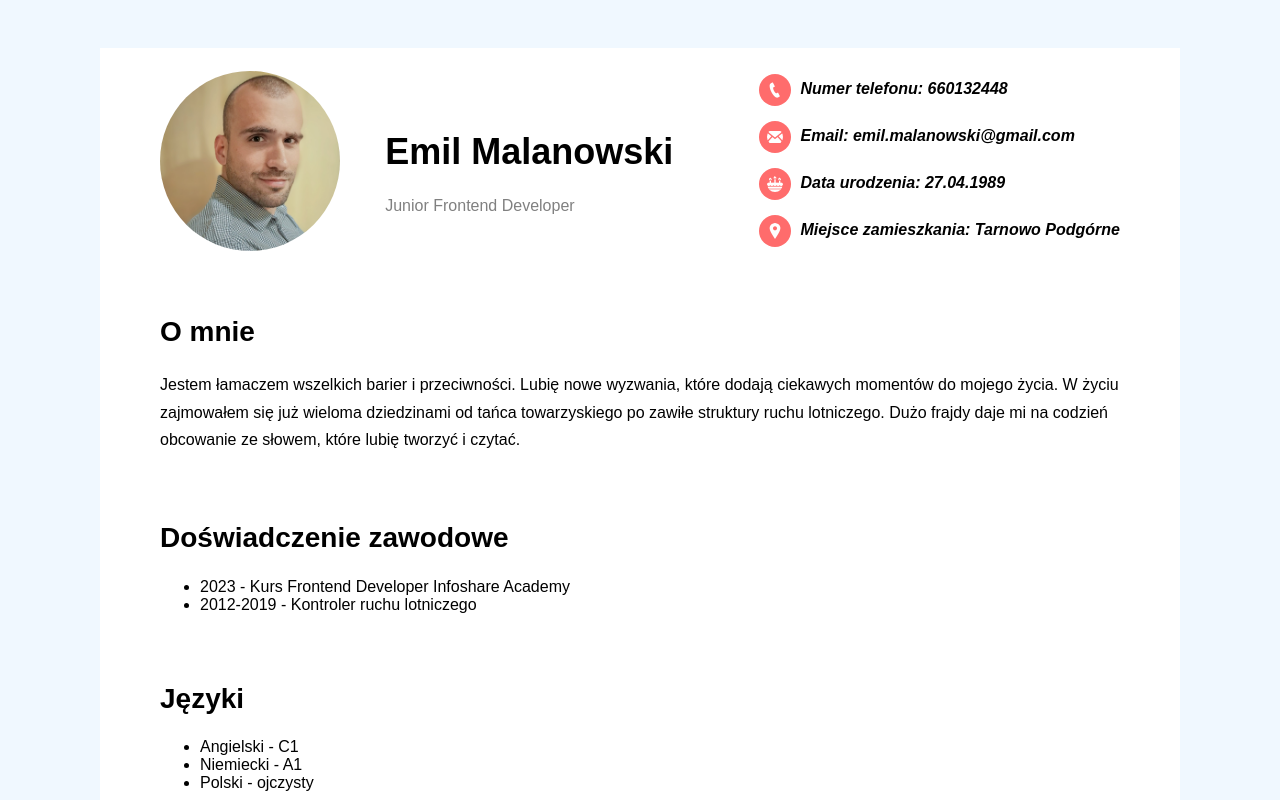
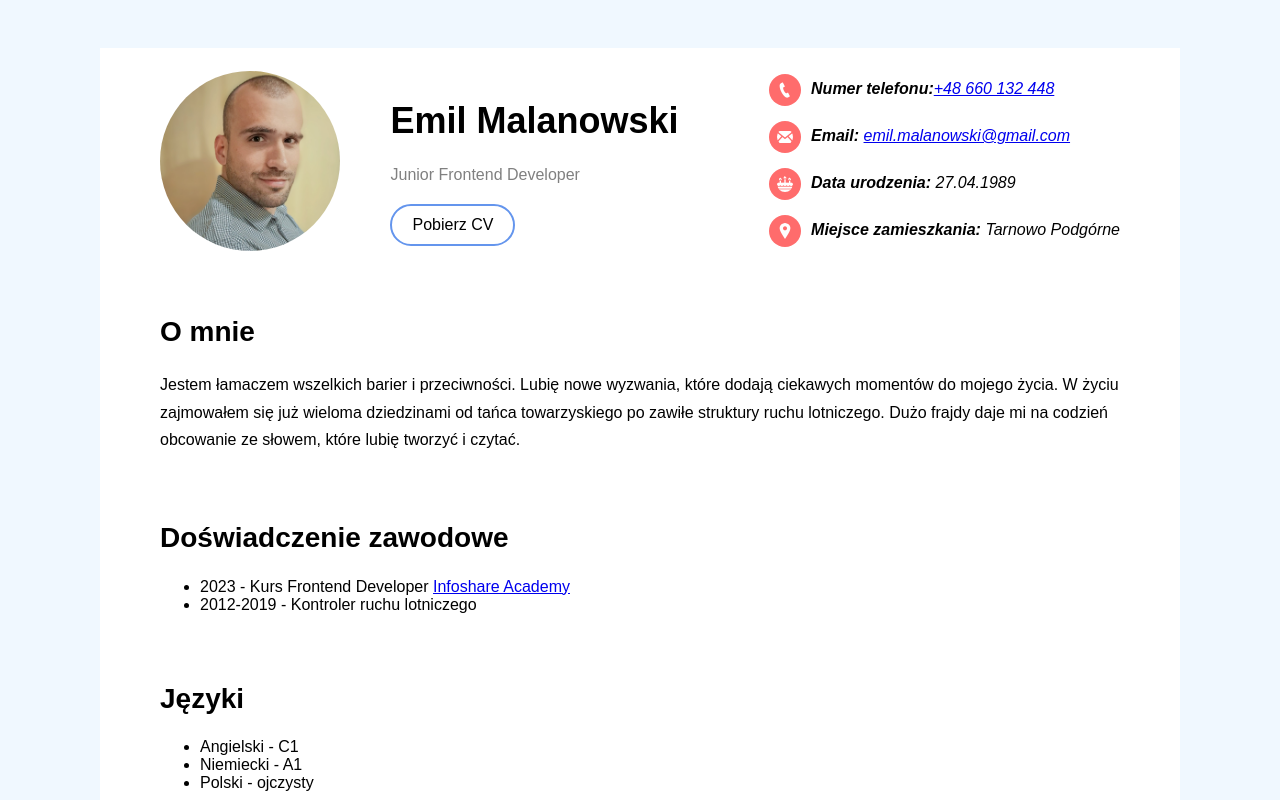
Before and after one commit to emil-malanowski/CV-HTML-CSS, a plain HTML site: page index.html in a window 1280 px wide. Shown: the top 800 px of the page. Drawn offline with Linux system fonts and the light colour scheme.

Commit message:
cv-download link added in index.html + styled css

```diff
--- a/index.html
+++ b/index.html
@@ -10,13 +10,16 @@
             <div>
                 <h1>Emil Malanowski</h1>
                 <span>Junior Frontend Developer</span>
+                <div>
+                    <a class="cv-download-link" href=" "> Pobierz CV </a>
+                </div>
             </div>
             <address>
                 <ul>
-                    <li><img class="address-icon circle" src="images/phone.png"/><b>Numer telefonu: 660132448</b></li>
-                    <li><img class="address-icon circle" src="images/mail.png"/><b>Email: emil.malanowski@gmail.com</b></li>
-                    <li><img class="address-icon circle" src="images/birthday-cake.png"/><b>Data urodzenia: 27.04.1989</b></li>
-                    <li><img class="address-icon circle" src="images/pin.png"/><b>Miejsce zamieszkania: Tarnowo Podgórne</b></li>
+                    <li><img class="address-icon circle" src="images/phone.png"/><b>Numer telefonu:</b><a href="tel:660132448">+48 660 132 448</a></li>
+                    <li><img class="address-icon circle" src="images/mail.png"/><b>Email:</b> <a href="mailto:emil.malanowski@gmail.com">emil.malanowski@gmail.com</a></li>
+                    <li><img class="address-icon circle" src="images/birthday-cake.png"/><b>Data urodzenia:</b> 27.04.1989</li>
+                    <li><img class="address-icon circle" src="images/pin.png"/><b>Miejsce zamieszkania:</b> Tarnowo Podgórne</li>
                 </ul>
             </address>
         </header>
@@ -30,7 +33,7 @@
         <section>
             <h2>Doświadczenie zawodowe</h2>
             <ul>
-                <li>2023 - Kurs Frontend Developer Infoshare Academy</li>
+                <li>2023 - Kurs Frontend Developer <a href="https://infoshareacademy.com/kurs/bootcamp-frontend/">Infoshare Academy</a></li>
                 <li>2012-2019 - Kontroler ruchu lotniczego </li>
             </ul>
         </section>
--- a/style.css
+++ b/style.css
@@ -90,3 +90,31 @@ header li {
 p {
     line-height: 1.7;
 }
+
+.cv-download-link {
+    border: 2px solid cornflowerblue;
+    color: black;
+    text-decoration: none;
+    padding: 10px 20px;
+    display: inline-block;
+    margin-top: 20px;
+    border-radius: 26px;
+    transition: background-color 0.5s, color 0.5s;
+
+}
+
+.cv-download-link:hover {
+    color: white;
+    background-color: cornflowerblue;
+}
+
+.cv-download-link:focus {
+    outline: none;
+    color: white;
+    background-color: cornflowerblue;
+}
+
+.cv-download-link:active {
+    text-decoration: underline;
+    color: red;
+}
```
